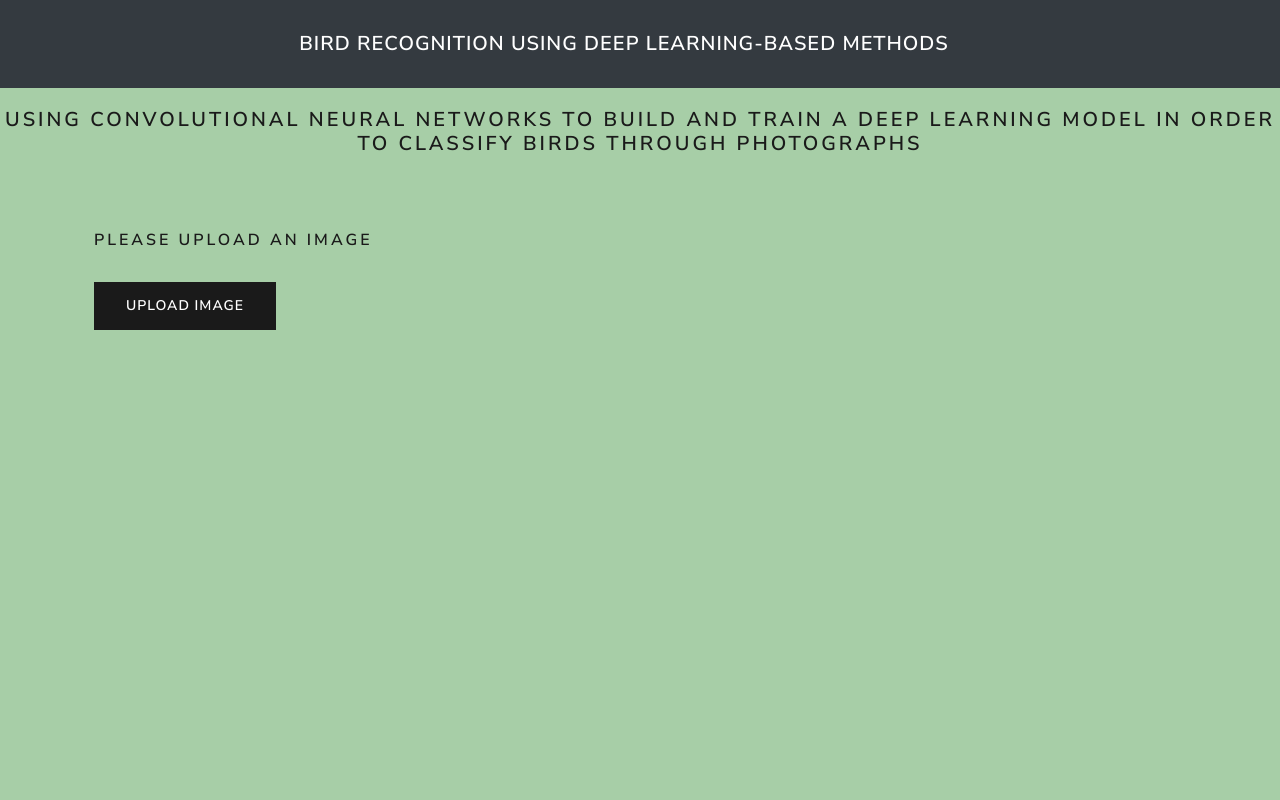
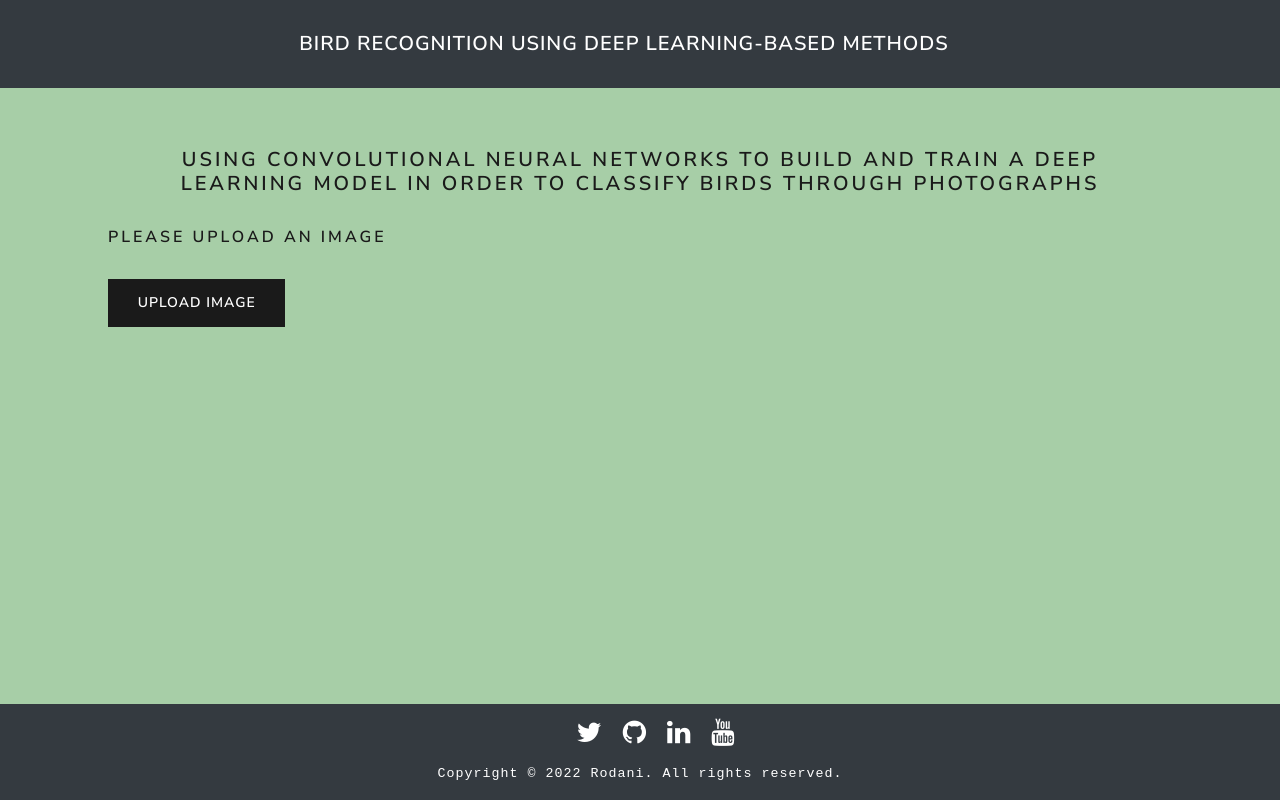
Before and after one commit to yassine-rd/bird_species_classification, a Flask app: page / in a window 1280 px wide. Run offline with Flask 2, Linux system fonts and the light colour scheme; some libraries are stand-ins or nearby versions.

Commit message:
updating web app template

```diff
--- a/flask-main/static/css/style.css
+++ b/flask-main/static/css/style.css
@@ -1,17 +1,73 @@
 * {
-  display: flex;
   flex-direction: column;
+  margin: 0;
+  padding: 0;
+  box-sizing: border-box;
 }
 body {
   background-color: #a7cea7;
 }
+
+main{
+  width: 90vw;
+  margin: 0 auto;
+  padding: 30px 20px;
+  min-height: calc(100vh - 88px - 96px);
+}
 #motivation {
   text-align: center;
-  margin-top: 20px;
-  margin-bottom: 35px;
+  margin: 30px 40px 20px 40px;
 }
 #colab {
   text-decoration: none;
+}
+footer{
+  background-color: #343a40;
+}
+.footer-socials{
+  text-align: center;
+  align-items: center;
+  justify-content: center;
+  display: flex;
+}
+.socials{
+  list-style: none;
+  display: flex;
+  align-items: center;
+  justify-content: center;
+  margin: 15px;
+  flex-direction: row;
+}
+.socials li{
+  margin: 0 10px;
+}
+.socials a{
+  text-decoration: none;
+  color: #fff;
+}
+.socials a i{
+  font-size: 1.7rem;
+  transition: color .5s ease;
+}
+.socials a:hover i{
+  color: #c1c3c9;
+}
+.footer-copy {
+  font-family: "Courier New", Arial, Helvetica, sans-serif;
+  display: flex;
+  text-align: center;
+  color: #fff;
+  bottom: 0;
+  width: 100%;
+  font-size: smaller;
+}
+.footer-copy p a{
+  margin: auto;
+  text-decoration: none;
+  color: #fff;
+}
+.footer-copy p{
+
 }
 .img-preview {
   width: 256px;
@@ -33,21 +89,6 @@ body {
 
 input[type='file'] {
   display: none;
-}
-
-.upload-label {
-  display: inline-block;
-  padding: 12px 30px;
-  background: #39d2b4;
-  color: #fff;
-  font-size: 1em;
-  transition: all 0.4s;
-  cursor: pointer;
-}
-
-.upload-label:hover {
-  background: #34495e;
-  color: #39d2b4;
 }
 
 .lds-ellipsis {
--- a/flask-main/templates/index.html
+++ b/flask-main/templates/index.html
@@ -3,22 +3,25 @@
 
     <head>
         <meta charset="UTF-8">
-
         <link href='../static/css/bootstrap.min.css' rel="stylesheet">
         <script src="https://cdn.bootcss.com/jquery/3.3.1/jquery.min.js"></script>
         <script type="text/javascript" src='../static/js/main.js' ></script>
         <link href='../static/css/style.css' rel="stylesheet">
+        <link rel="stylesheet" href="https://stackpath.bootstrapcdn.com/font-awesome/4.7.0/css/font-awesome.min.css" />
         <title></title>
     </head>
 
     <body>
+        <header>
             <nav class="navbar navbar-dark bg-dark">
                 <div class="container">
-            <a class="navbar-brand" href="https://github.com/yassine-rd/bird_species_classification" target="_blank">
+                    <a class="navbar-brand" href="https://github.com/yassine-rd/bird_species_classification" target="_blank" id="github">
                         Bird recognition using deep learning-based methods
                     </a>
                 </div>
             </nav>
+        </header>
+        <main>
             <div id="motivation">
                 <h4>
                     <a href="https://colab.research.google.com/drive/17DVyhanaVlUjsj_em4lUi9RJfhJf224S?usp=sharing" target="_blank" id="colab">
@@ -32,7 +35,7 @@
                         <div class="row">
                             <div class="col-sm">
                                 <h5>Please upload an image</h5>
-                        <form action="http://http://127.0.0.1:5000/predict" id="upload-file" method="post"
+                                <form action="http://http://127.0.0.1:5000/" id="upload-file" method="post"
                                     enctype="multipart/form-data">
                                     <div class="form-group">
                                         <label for="imageUpload" class="col-sm-2 btn btn-primary mt-4">
@@ -75,10 +78,21 @@
                     </div>
                 </div>
             </div>
+        </main>
+
+        <footer>
+            <div class="footer-socials">
+                <ul class="socials">
+                    <li><a href="https://twitter.com/yassine_rd_" target="_blank"><i class="fa fa-twitter"></i></a></li>
+                    <li><a href="https://github.com/yassine-rd" target="_blank"><i class="fa fa-github"></i></a></li>
+                    <li><a href="https://www.linkedin.com/in/yassine-rodani-420b99202/" target="_blank"><i class="fa fa-linkedin"></i></a></li>
+                    <li><a href="https://www.youtube.com/channel/UCminaYgqTyGUMeDF8Ew26Bw" target="_blank"><i class="fa fa-youtube"></i></a></li>
+                </ul>
+            </div>
+            <div class="footer-copy">
+                <p>Copyright &copy; 2022 <a href="https://github.com/yassine-rd" target="_blank">Rodani</a>. All rights reserved.</p>
+            </div>
+        </footer>
     </body>
 
-<footer>
-
-</footer>
-
 </html>
```
Lines whose indentation alone changed are shown as unchanged.
